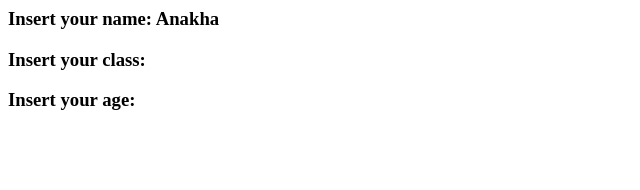
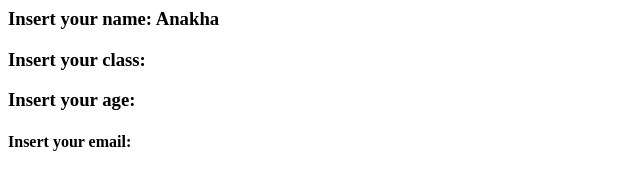
Before and after one commit to anakhavaishakham2005/cdt-fork, a plain HTML site: page index.html in a window 1280 px wide. Shown: the whole page, without its empty margins (0-640 px from the left). Drawn offline with Linux system fonts and the light colour scheme.

Commit message:
added email

```diff
--- a/index.html
+++ b/index.html
@@ -6,5 +6,6 @@
     <h3>Insert your name: Anakha </h3>
     <h3>Insert your class: </h3>
     <h3>Insert your age: </h3>
+    <h4>Insert your email: </h4>
 </body>
 </html>
```
